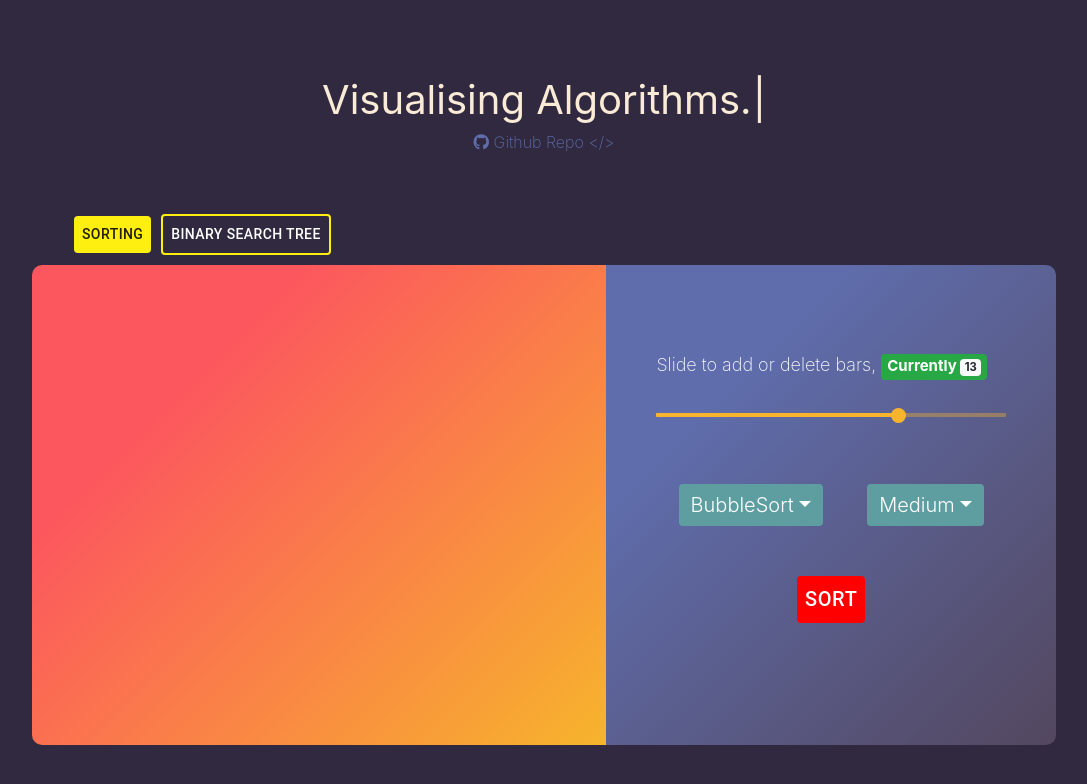
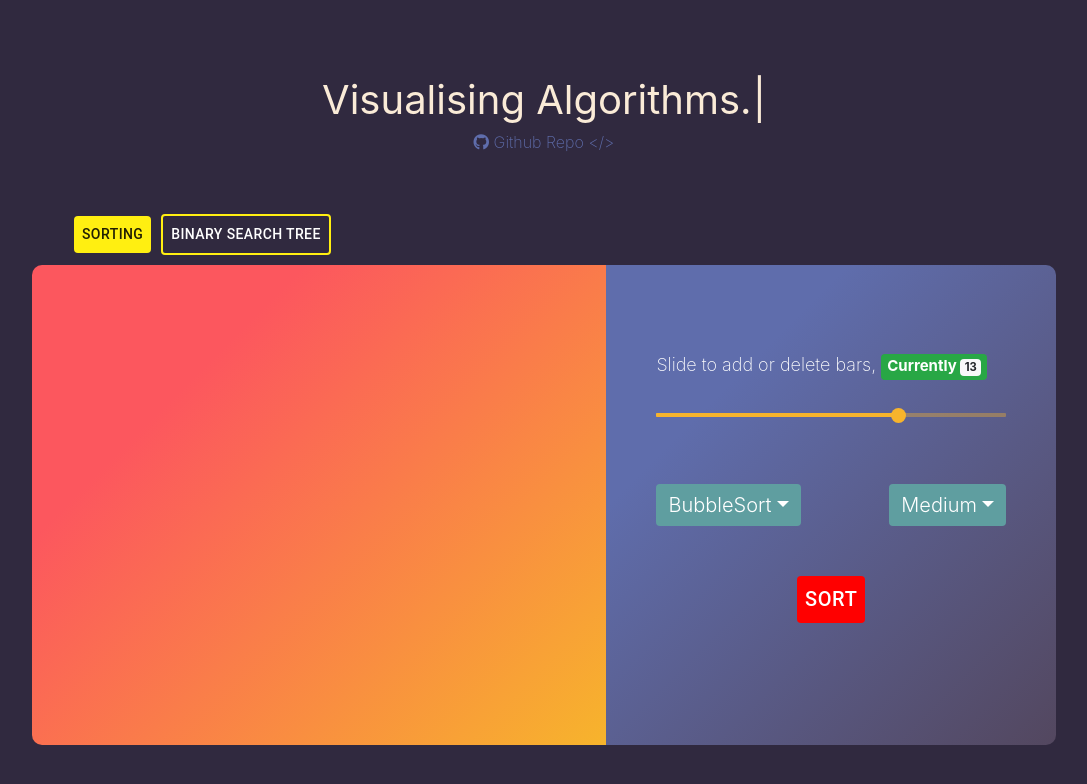
Before and after one commit to dubeyji0110/VisualizingAlgorithms, a React (Create React App) app: page / in a window 1280 px wide. Shown: the top 784 px of the page, without its empty margins (96-1183 px from the left). Built offline with nearby package versions, Linux system fonts and the light colour scheme.

Commit message:
added gh-pages😁

```diff
--- a/src/App.css
+++ b/src/App.css
@@ -84,7 +84,7 @@
 .lower123{
     display: flex;
     margin-top: 50px;
-    justify-content: space-around;
+    justify-content: space-between;
 }
 
 .rightUp{
```
Also changed, not shown: package.json (+7 -1 lines), 1 other file (tests, documents, lock files or other folders).
